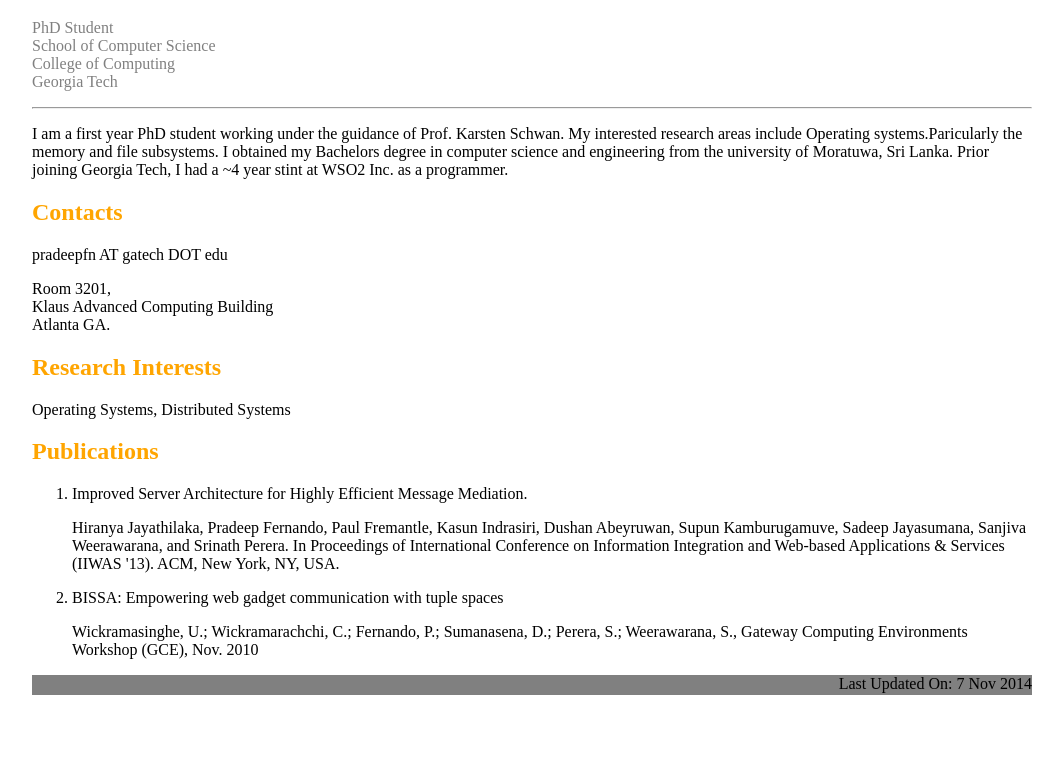
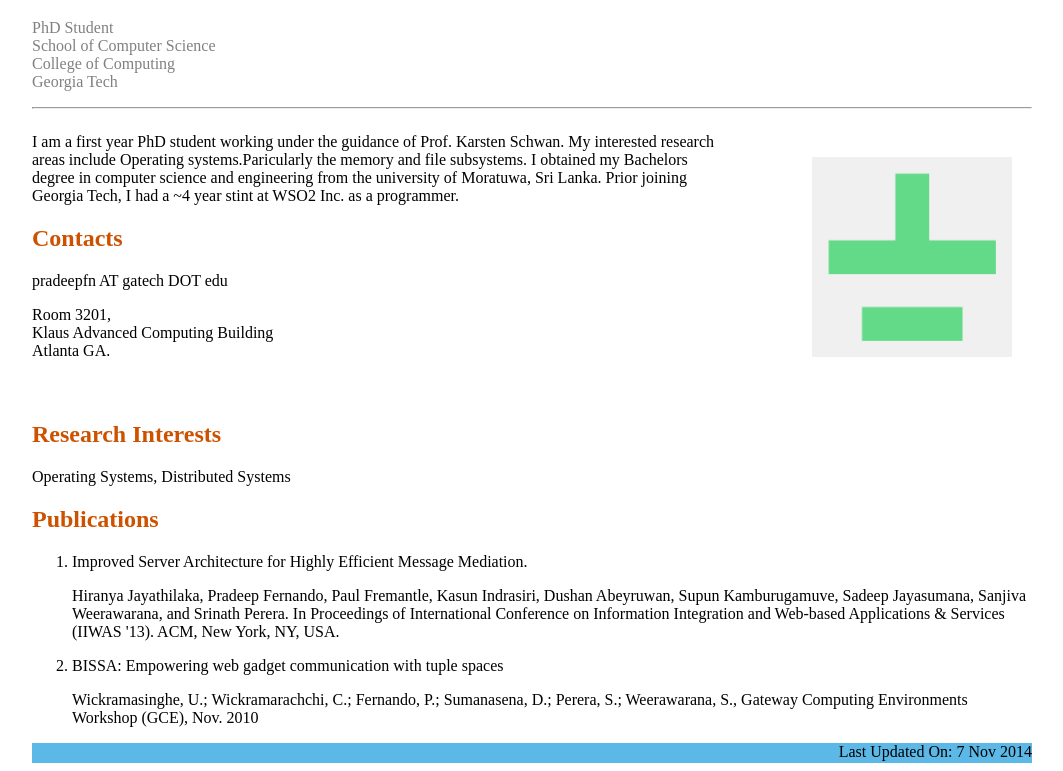
Before and after one commit to pradeepfn/www, a plain HTML site: page index.html in a window 1280 px wide. Shown: the part 61-832 px from the top of the page, without its empty margins (108-1171 px from the left). Before the commit the page ends 800 px from the top, so only its background shows below. Drawn offline with Linux system fonts and the light colour scheme.

Commit message:
image inclusion

```diff
--- a/files/styles.css
+++ b/files/styles.css
@@ -9,10 +9,30 @@
 
 #footer{
 	height:20px;
-	background-color:grey;
+	background-color:#5CB8E6;
 	text-align:right
 }
 
 h2{
-	color:orange;
+	color:#CC5200;
 }
+
+img{
+	width:200px;
+	height:200px;
+	padding: 40px 20px 40px 80px;
+}
+
+.wrap {
+    width: 100%;
+}
+
+.floatleft {
+    float:left;
+    width: 70%;
+}
+
+.floatright {
+float: right;
+    width: 30%;
+}
--- a/index.html
+++ b/index.html
@@ -13,14 +13,24 @@ College of Computing</br>
 Georgia Tech</p>
 </div>
 <hr>
-<p>I am a first year PhD student working under the guidance of Prof. Karsten Schwan. My interested research areas include Operating systems.Paricularly the memory and file subsystems. I obtained my Bachelors degree in computer science and engineering from the university
-of Moratuwa, Sri Lanka. Prior joining Georgia Tech, I had a ~4 year stint at WSO2 Inc. as a programmer.</p>
 
+<div class="wrap">
+    <div class="floatleft">
+
+<p>I am a first year PhD student working under the guidance of Prof. Karsten Schwan. My interested research areas include Operating systems.Paricularly the memory and file subsystems. I obtained my Bachelors degree in computer science and engineering from the university of Moratuwa, Sri Lanka. Prior joining Georgia Tech, I had a ~4 year stint at WSO2 Inc. as a programmer.</p>
 <h2>Contacts</h2>
 <p>pradeepfn AT gatech DOT edu<p>
 <p>Room 3201,</br>
 Klaus Advanced Computing Building</br>
 Atlanta GA.</p>
+
+	</div>
+    <div class="floatright">
+		<img src="files/profile.png" alt="my-profile-pic">
+    </div>
+    <div style="clear: both;">
+</div>
+
 
 <h2>Research Interests</h2>
 <p>Operating Systems, Distributed Systems</p>
```
Also changed, not shown: files/0d4e006.jpg (deleted), files/profile.png (added).
